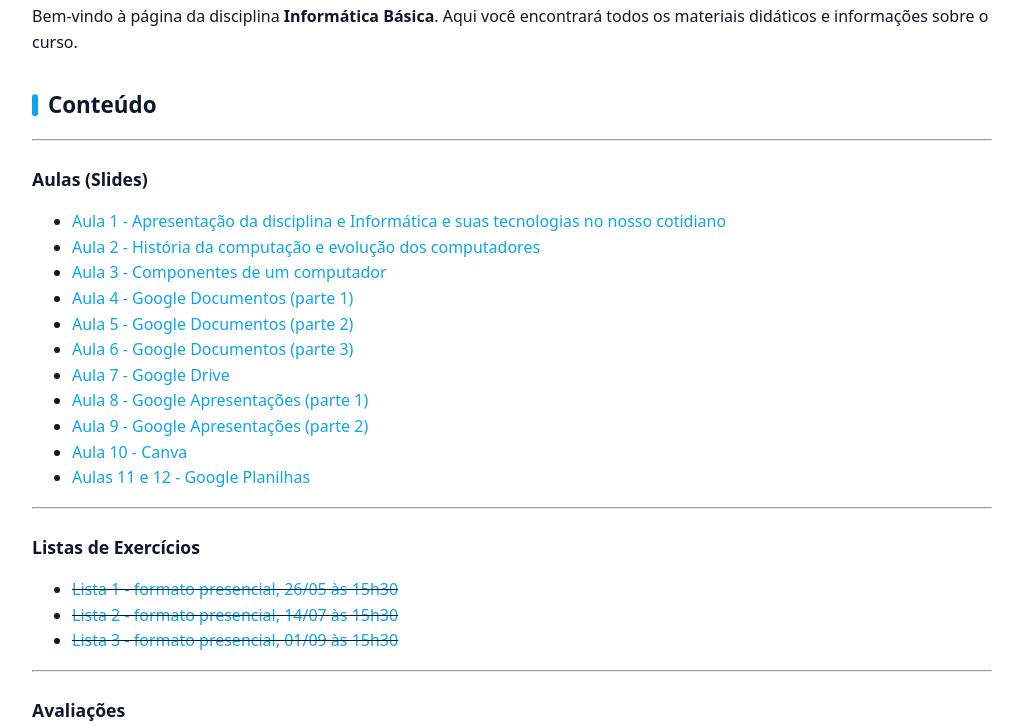
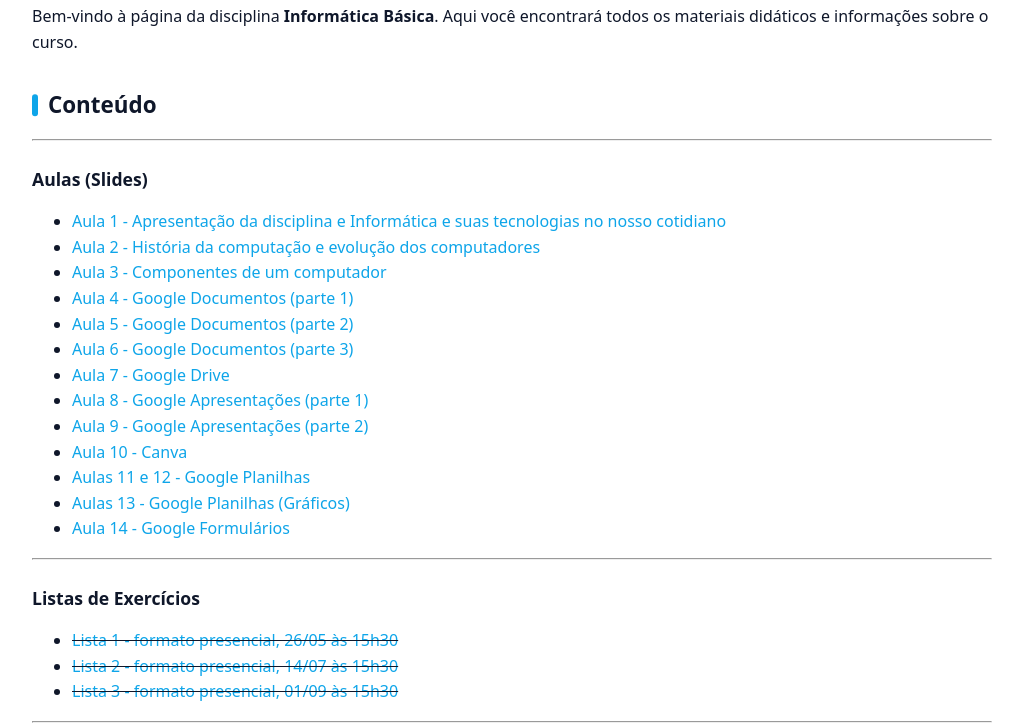
Before and after one commit to lucassampaioleite/portfolio, a plain HTML site: page informatica_agrind.html in a window 1280 px wide. Shown: the part 90-815 px from the top of the page, without its empty margins (128-1151 px from the left). Drawn offline with Linux system fonts and the light colour scheme.

Commit message:
added aula_13 and aula_14 in informatica_agrind

```diff
--- a/informatica_agrind.html
+++ b/informatica_agrind.html
@@ -28,6 +28,9 @@
             <li><a href="./informatica_agrind/aula_9.pdf">Aula 9 - Google Apresentações (parte 2)</a></li>
             <li><a href="./informatica_agrind/aula_10.pdf">Aula 10 - Canva</a></li>
             <li><a href="./informatica_agrind/aula_11.pdf">Aulas 11 e 12 - Google Planilhas</a></li>
+            <li><a href="./informatica_agrind/aula_13.pdf">Aulas 13 - Google Planilhas (Gráficos)</a></li>
+            <li><a href="./informatica_agrind/aula_14.pdf">Aula 14 - Google Formulários</a></li>
+
 
         </ul>
 
```
Also changed, not shown: 2 other files.
